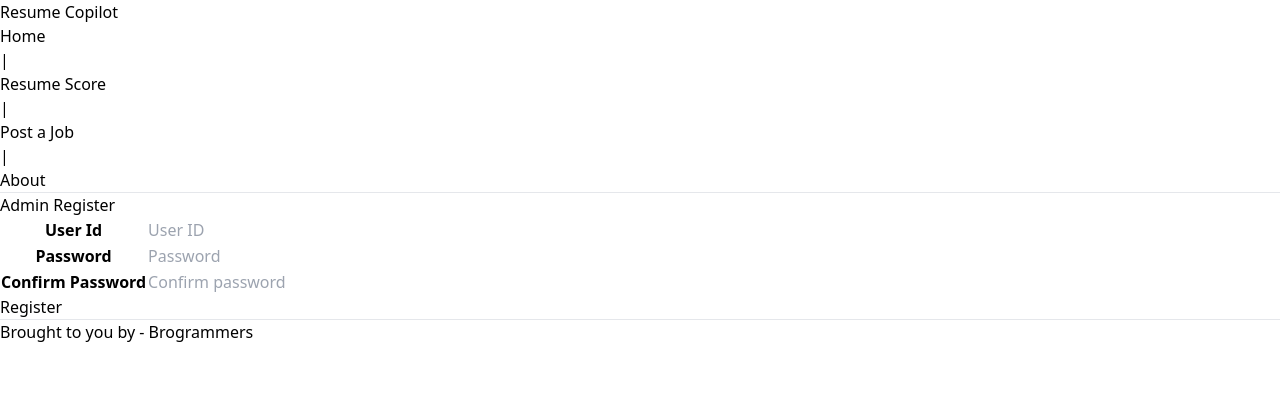
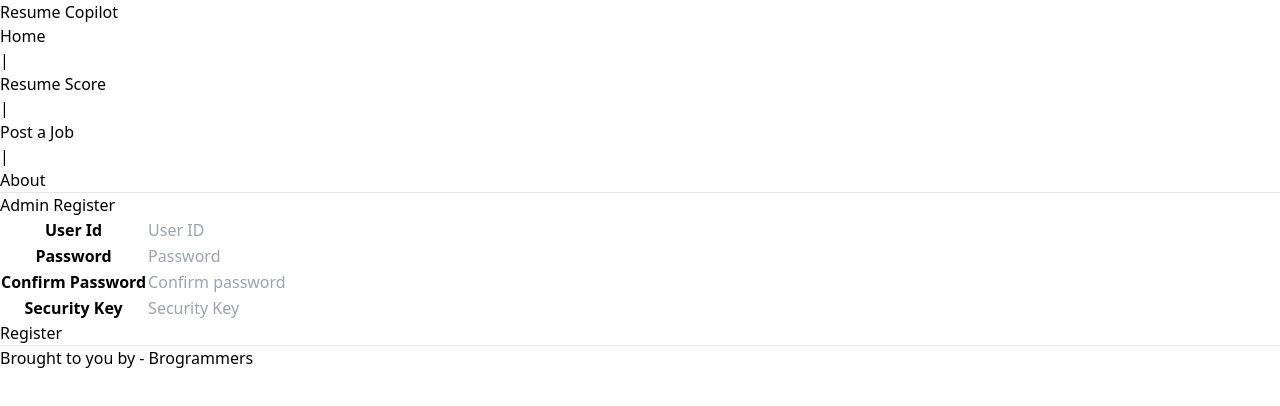
Before and after one commit to Akkilesh-A/resume-copilot, a React (Vite) app in the folder frontend/: page /adminregister in a window 1280 px wide. Shown: the top 406 px of the page. Built offline with nearby package versions, Linux system fonts and the light colour scheme.

Commit message:
added security key

```diff
--- a/frontend/src/components/AdminRegister.jsx
+++ b/frontend/src/components/AdminRegister.jsx
@@ -4,12 +4,20 @@
   const [userId, setUserId] = useState('')
   const [password, setPassword] = useState('')
   const [confirmPassword, setConfirmPassword] = useState('')
+  const [securityKey, setSecurityKey] = useState('')
 
   const handleSubmit = async (e) => {
     e.preventDefault();
     const userId = document.getElementById('userId').value
     const password = document.getElementById('password').value
     const confirmPassword = document.getElementById('confirmPassword').value
+    const securityKey = document.getElementById('securityKey').value
+
+    if(securityKey!=='codechef'){
+      alert('Invalid Security Key')
+      return
+    }
+
     if(password!==confirmPassword){
       alert('Passwords do not match')
       return
@@ -63,6 +71,10 @@
                   <th className='p-4'>Confirm Password</th>
                   <td><input type='password' className='border-2 border-black p-2 rounded w-[20vw]' name="confirmPassword" id='confirmPassword' placeholder='Confirm password' value={confirmPassword} onChange={(e) => setConfirmPassword(e.target.value)}/></td>
                 </tr>
+                <tr>
+                  <th className='p-4'>Security Key</th>
+                  <td><input type='password' className='border-2 border-black p-2 rounded w-[20vw]' name="securityKey" id='securityKey' placeholder='Security Key' value={securityKey} onChange={(e) => setSecurityKey(e.target.value)}/></td>
+                </tr>
             </table>
         </div>
         <div className='text-center flex justify-center '>
```
Also changed, not shown: 1 other file (tests, documents, lock files or other folders).
